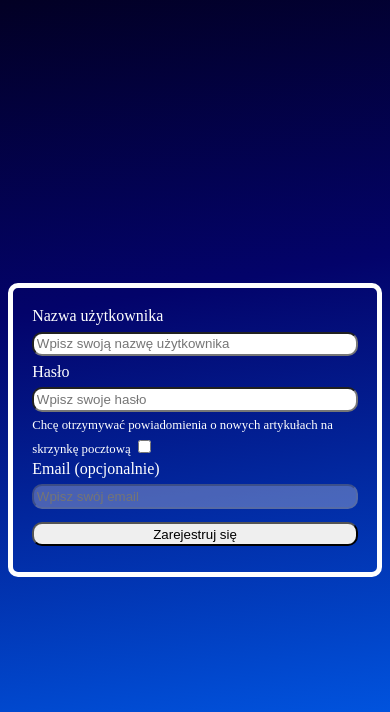
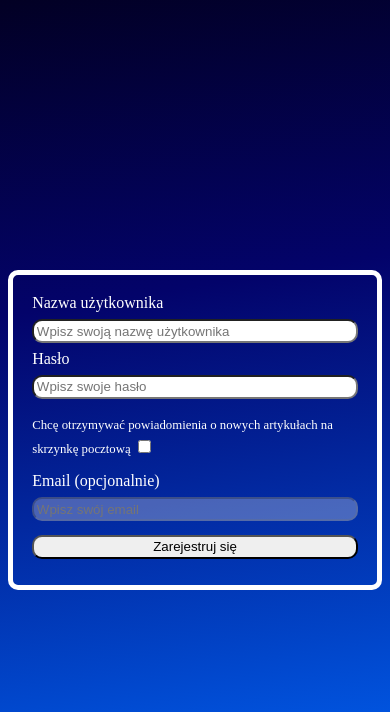
Before and after one commit to sewe2000/blog, a PHP site: page /signin.html in a window 390 px wide. Shown: the top 712 px of the page. Run offline with PHP 8.4, Linux system fonts and the light colour scheme.

Commit message:
Improve responsiveness in login/signin forms

```diff
--- a/signin.html
+++ b/signin.html
@@ -12,7 +12,7 @@
       <input id="username" name="username" type="text" placeholder="Wpisz swoją nazwę użytkownika">
       <label for="pass">Hasło</label>
       <input id="pass" name="pass" type="password" placeholder="Wpisz swoje hasło">
-      <label style="font-size: .8em;">Chcę otrzymywać powiadomienia o nowych artykułach na skrzynkę pocztową <input type="checkbox" class="notify-checkbox"></label>
+      <label class="notification-label" >Chcę otrzymywać powiadomienia o nowych artykułach na skrzynkę pocztową <input type="checkbox" class="notify-checkbox"></label>
       <label for="email" disabled="true">Email (opcjonalnie)</label>
       <input id="email" name="email" type="email" placeholder="Wpisz swój email" disabled="true">
       <input type="submit" value="Zarejestruj się">
--- a/stylesheets/login.css
+++ b/stylesheets/login.css
@@ -1,4 +1,4 @@
-/* Stylesheet for styling login.html */
+/* Stylesheet for styling login.html and signin.html */
 
 :root {
 
@@ -28,6 +28,7 @@ form {
    border: 5px solid white;
    border-radius: 10px;
    padding: 1.2em;
+   width: min(30em, 90vw);
 }
 
 form input {
@@ -40,3 +41,8 @@ form label {
     color: white;
     font-family: 'Roboto Slab', serif;
 }
+
+.notification-label {
+    font-size: .8em;
+    padding-block: 1em;
+}
```
